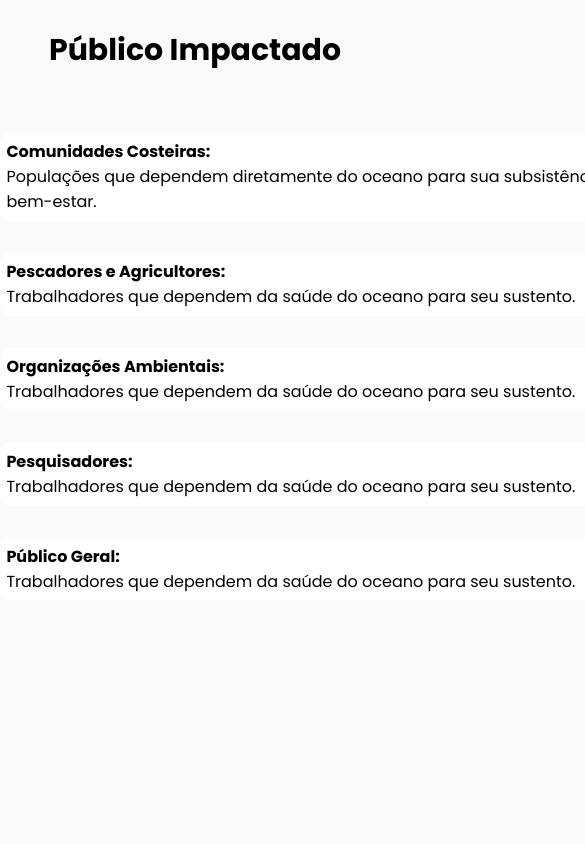
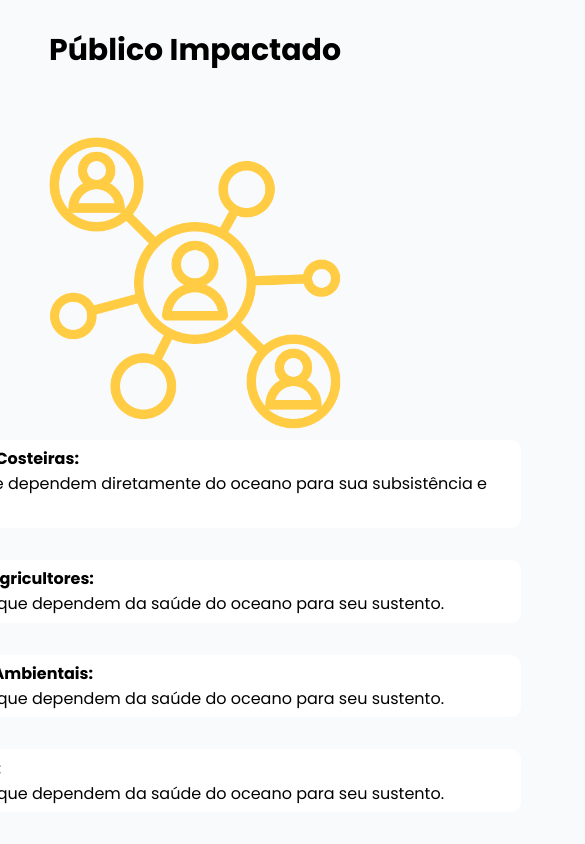
Before and after one commit to afeifz/global-front-web, a plain HTML site: page index.html in a window 390 px wide. Shown: the part 3720-4564 px from the top of the page, 585 px wide, since content can reach past the window. Drawn offline with Linux system fonts and the light colour scheme.

Commit message:
classe imagens adicionada para todas as imagens

```diff
--- a/index.html
+++ b/index.html
@@ -79,7 +79,7 @@
     <h1>Público Impactado</h1>
     <div class="secao-4-conteudo">
         <div>
-            <img src="./src/imgs/comunidades.png" alt="Imagem de comunidades" width="400">
+            <img class="imagens" src="./src/imgs/comunidades.png" alt="Imagem de comunidades" width="400">
         </div>
         <div class="secao-4-textos">
             <div class="secao-4-texto"><h4>Comunidades Costeiras:</h4><p>Populações que dependem diretamente do oceano para sua subsistência e bem-estar.</p></div>
--- a/src/css/style.css
+++ b/src/css/style.css
@@ -378,4 +378,16 @@ body {
         font-size: 20px;
         margin-bottom: 1em;
     }
+
+    .secao-4 {
+        height: 1250px;
+    }
+
+    .secao-4-conteudo {
+        flex-direction: column;
+    }
+
+
+
+
 }
```
